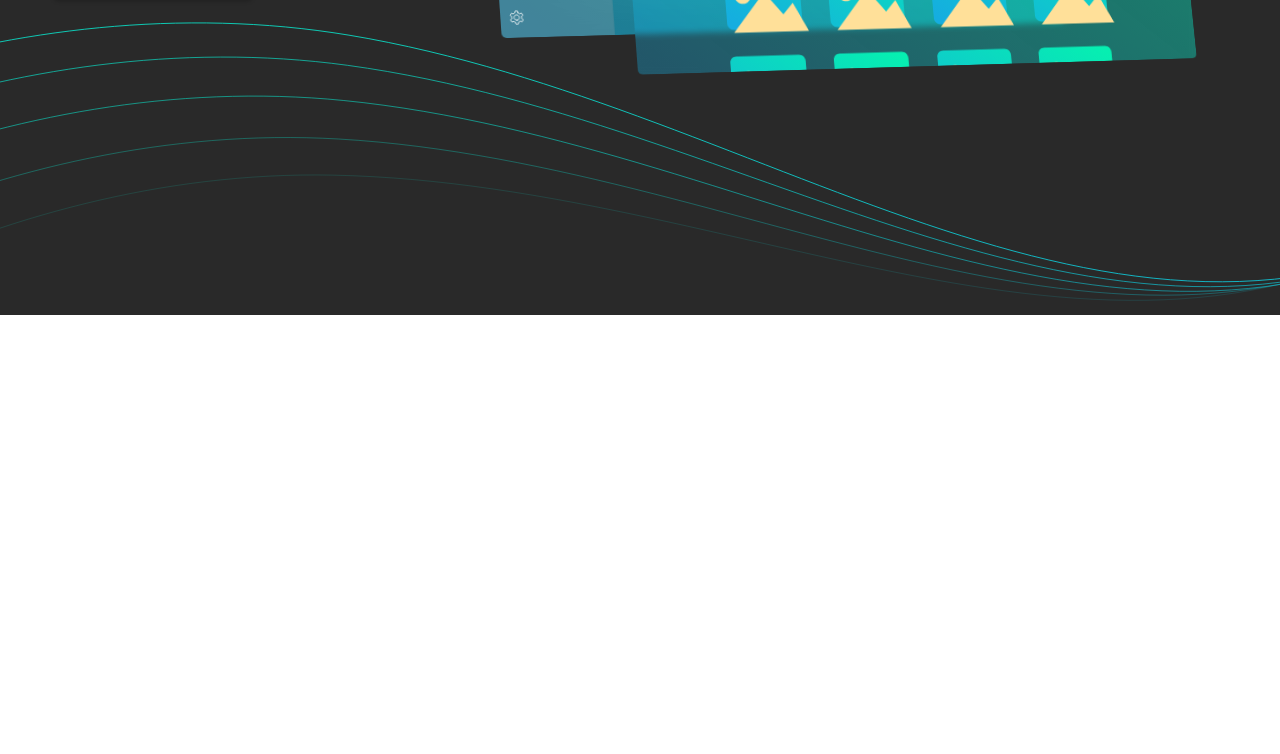
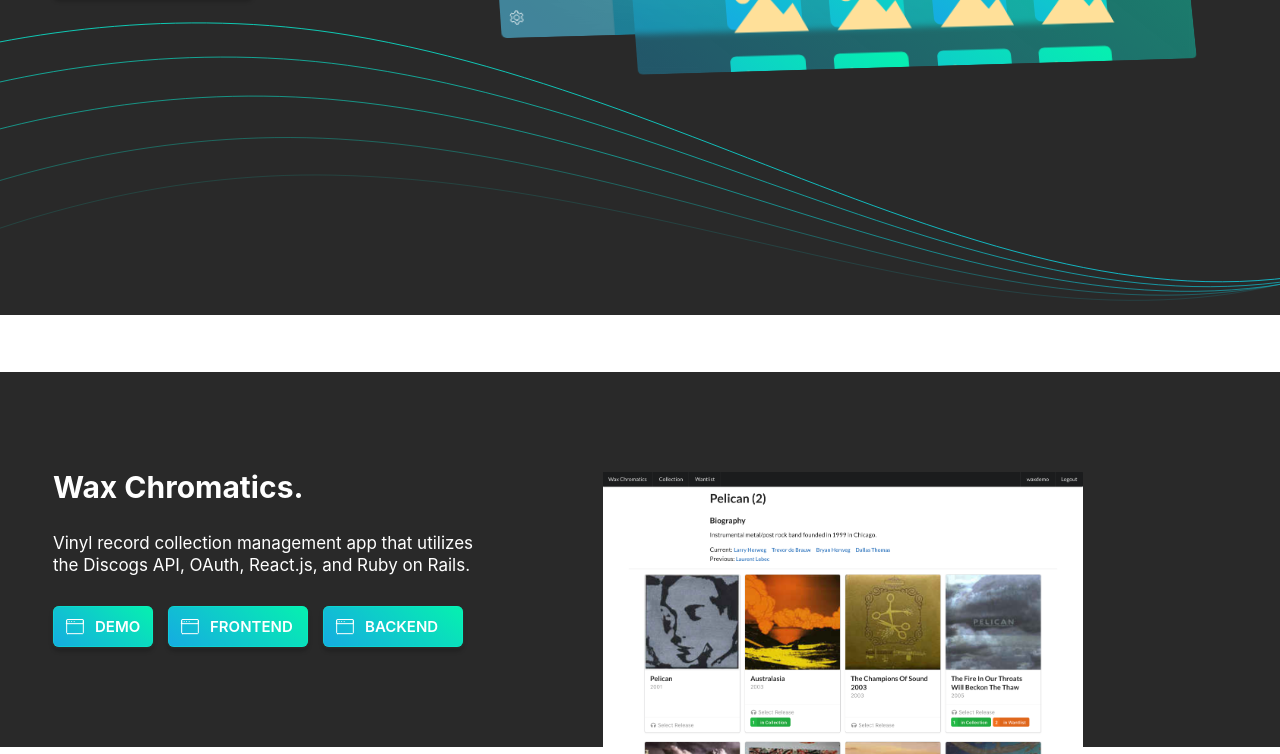
Before and after one commit to denvermullets/denvermullets-port-gatsby, a Gatsby site: page / in a window 1280 px wide. Shown: the part 485-1239 px from the top of the page. Before the commit the page ends 1082 px from the top, so only its background shows below. Built offline with nearby package versions, Linux system fonts and the light colour scheme; Gatsby itself is replaced by a stand-in of ours.

Commit message:
:construction: add project section w/project component and buttons

```diff
--- /dev/null
+++ b/src/components/animations/SiteImage.js
@@ -0,0 +1,27 @@
+import React from "react"
+import styled from "styled-components"
+
+export default function SiteImage(props) {
+  return (
+    <Wrapper>
+      <SiteSample url={props.url} />
+    </Wrapper>
+  )
+}
+
+const Wrapper = styled.div`
+  position: relative;
+  perspective: 5000;
+
+  // select all div elements to transform
+`
+
+const SiteSample = styled.div`
+  position: absolute;
+  width: 480px;
+  height: 282px;
+  left: 0px;
+  top: 0px;
+  background: url(${props => props.url});
+  background-size: 480px;
+`
--- a/src/components/backgrounds/WavyLines.js
+++ b/src/components/backgrounds/WavyLines.js
@@ -27,7 +27,7 @@
 
   /* any size larger than this and you'll see ends of svg path so let's move it over */
   @media only screen and (min-width: 1650px) {
-    left: 0%;
+    left: -2%;
   }
 `
 const Background = styled.div`
--- /dev/null
+++ b/src/components/buttons/LiveDemo.js
@@ -0,0 +1,59 @@
+import { Link } from "gatsby"
+import React from "react"
+import styled from "styled-components"
+import { Caption2 } from "../styles/TextStyles"
+
+// we're utilizing css grid to handle alignment inside the button which lets us
+// have flexibility when we want to animate elements separately in the button
+export default function LiveDemo(props) {
+  return (
+    <Link to="/page-2">
+      <Wrapper>
+        <IconWrapper>
+          <Icon src="/images/icons/browser.svg" />
+        </IconWrapper>
+        <Title>{props.title}</Title>
+      </Wrapper>
+    </Link>
+  )
+}
+
+// wrapper is basic button styling
+// grid template columns takes each column size, currently only 2 columns
+const Wrapper = styled.div`
+  width: 100px;
+  height: 41px;
+  padding: 2px;
+  background: linear-gradient(220.46deg, #06efb1 3.63%, #15ade0 96.85%);
+  box-shadow: 0px 4px 4px rgba(0, 0, 0, 0.25),
+    0px 1px 3px rgba(255, 255, 255, 0.1),
+    inset 0px 0px 0px 0.5px rgba(0, 255, 206, 0.63);
+  border-radius: 6px;
+
+  display: grid;
+  grid-template-columns: 40px auto;
+  align-items: center;
+
+  transition: 0.4s cubic-bezier(0.21, 0.61, 0.35, 1);
+
+  :hover {
+    box-shadow: 0px 4px 4px rgba(0, 0, 0, 0.25),
+      0px 15px 15px rgba(255, 255, 255, 0.05),
+      inset 0px 0px 0px 0.5px rgba(0, 255, 206, 0.63);
+    transform: translateY(-3px);
+  }
+`
+
+const Title = styled(Caption2)`
+  color: white;
+`
+const Icon = styled.img`
+  width: 20px;
+  height: 20px;
+`
+const IconWrapper = styled.div`
+  display: grid;
+  justify-content: center;
+  justify-self: center;
+  align-content: center;
+`
--- /dev/null
+++ b/src/components/buttons/RepoBtn.js
@@ -0,0 +1,59 @@
+import { Link } from "gatsby"
+import React from "react"
+import styled from "styled-components"
+import { Caption2 } from "../styles/TextStyles"
+
+// we're utilizing css grid to handle alignment inside the button which lets us
+// have flexibility when we want to animate elements separately in the button
+export default function RepoBtn(props) {
+  return (
+    <Link to="/page-2">
+      <Wrapper>
+        <IconWrapper>
+          <Icon src="/images/icons/browser.svg" />
+        </IconWrapper>
+        <Title>{props.title}</Title>
+      </Wrapper>
+    </Link>
+  )
+}
+
+// wrapper is basic button styling
+// grid template columns takes each column size, currently only 2 columns
+const Wrapper = styled.div`
+  width: 140px;
+  height: 41px;
+  padding: 2px;
+  background: linear-gradient(220.46deg, #06efb1 3.63%, #15ade0 96.85%);
+  box-shadow: 0px 4px 4px rgba(0, 0, 0, 0.25),
+    0px 1px 3px rgba(255, 255, 255, 0.1),
+    inset 0px 0px 0px 0.5px rgba(0, 255, 206, 0.63);
+  border-radius: 6px;
+
+  display: grid;
+  grid-template-columns: 40px auto;
+  align-items: center;
+
+  transition: 0.4s cubic-bezier(0.21, 0.61, 0.35, 1);
+
+  :hover {
+    box-shadow: 0px 4px 4px rgba(0, 0, 0, 0.25),
+      0px 15px 15px rgba(255, 255, 255, 0.05),
+      inset 0px 0px 0px 0.5px rgba(0, 255, 206, 0.63);
+    transform: translateY(-3px);
+  }
+`
+
+const Title = styled(Caption2)`
+  color: white;
+`
+const Icon = styled.img`
+  width: 20px;
+  height: 20px;
+`
+const IconWrapper = styled.div`
+  display: grid;
+  justify-content: center;
+  justify-self: center;
+  align-content: center;
+`
--- /dev/null
+++ b/src/components/projects/Project.js
@@ -0,0 +1,62 @@
+import React from "react"
+import styled from "styled-components"
+import { H3, MediumText } from "../styles/TextStyles"
+import LiveDemo from "../buttons/LiveDemo"
+import RepoBtn from "../buttons/RepoBtn"
+import SiteImage from "../animations/SiteImage"
+
+// we're going to take in props w/all the information
+export default function Project() {
+  return (
+    <Wrapper>
+      <ContentWrapper>
+        <TextWrapper>
+          <Title>Wax Chromatics.</Title>
+          <Description>
+            Vinyl record collection management app that utilizes the Discogs
+            API, OAuth, React.js, and Ruby on Rails.
+          </Description>
+          <ButtonGrid>
+            <LiveDemo title="Demo" />
+            <RepoBtn title="Frontend" />
+            <RepoBtn title="Backend" />
+          </ButtonGrid>
+        </TextWrapper>
+        <SiteImage url="/images/animations/waxchromatics.png" />
+      </ContentWrapper>
+    </Wrapper>
+  )
+}
+
+const Wrapper = styled.div`
+  background: #292929;
+  width: 100%;
+`
+const ContentWrapper = styled.div`
+  max-width: 1234px;
+  /* margin: top right // bottom left */
+  margin: 0 auto;
+  /* padding: top right // bottom left */
+  padding: 100px 30px;
+
+  display: grid;
+  grid-template-columns: 550px auto;
+`
+
+const TextWrapper = styled.div`
+  max-width: 450px;
+  display: grid;
+  gap: 30px;
+`
+const Title = styled(H3)`
+  color: white;
+`
+const Description = styled(MediumText)`
+  color: white;
+  font-size: 17px;
+  line-height: 130%;
+`
+const ButtonGrid = styled.div`
+  display: grid;
+  grid-template-columns: 115px 155px 150px;
+`
--- a/src/components/sections/HeroSection.js
+++ b/src/components/sections/HeroSection.js
@@ -32,7 +32,7 @@
   max-width: 1234px;
   margin: 0 auto;
   padding: 175px 30px;
-  padding-bottom: 600px;
+  padding-bottom: 375px;
 
   display: grid;
   grid-template-columns: 425px auto;
--- /dev/null
+++ b/src/components/sections/ProjectSection.js
@@ -0,0 +1,15 @@
+import React from "react"
+import styled from "styled-components"
+import Project from "../projects/Project"
+
+export default function ProjectSection() {
+  return (
+    <Wrapper>
+      <Project />
+    </Wrapper>
+  )
+}
+const Wrapper = styled.div`
+  background: #292929;
+  width: 100%;
+`
--- a/src/pages/index.js
+++ b/src/pages/index.js
@@ -2,12 +2,14 @@
 import Layout from "../components/layout/layout"
 import SEO from "../components/layout/seo"
 import HeroSection from "../components/sections/HeroSection"
+import ProjectSection from "../components/sections/ProjectSection"
 
 function IndexPage() {
   return (
     <Layout>
       <SEO title="Home" />
       <HeroSection />
+      <ProjectSection />
     </Layout>
   )
 }
```
Also changed, not shown: src/data/portfolioData.js (added, +11 -0 lines), static/images/animations/waxchromatics.png (added), static/images/icons/browser.svg (added).
